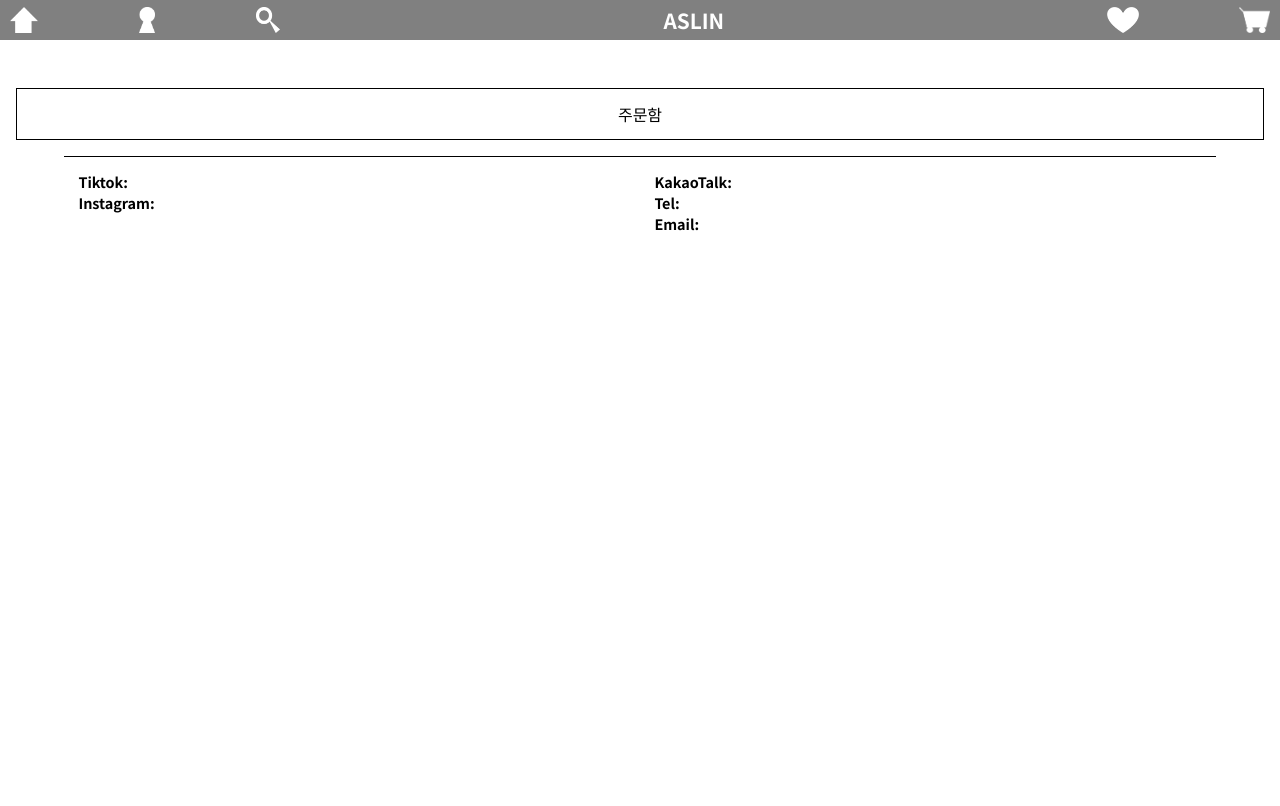
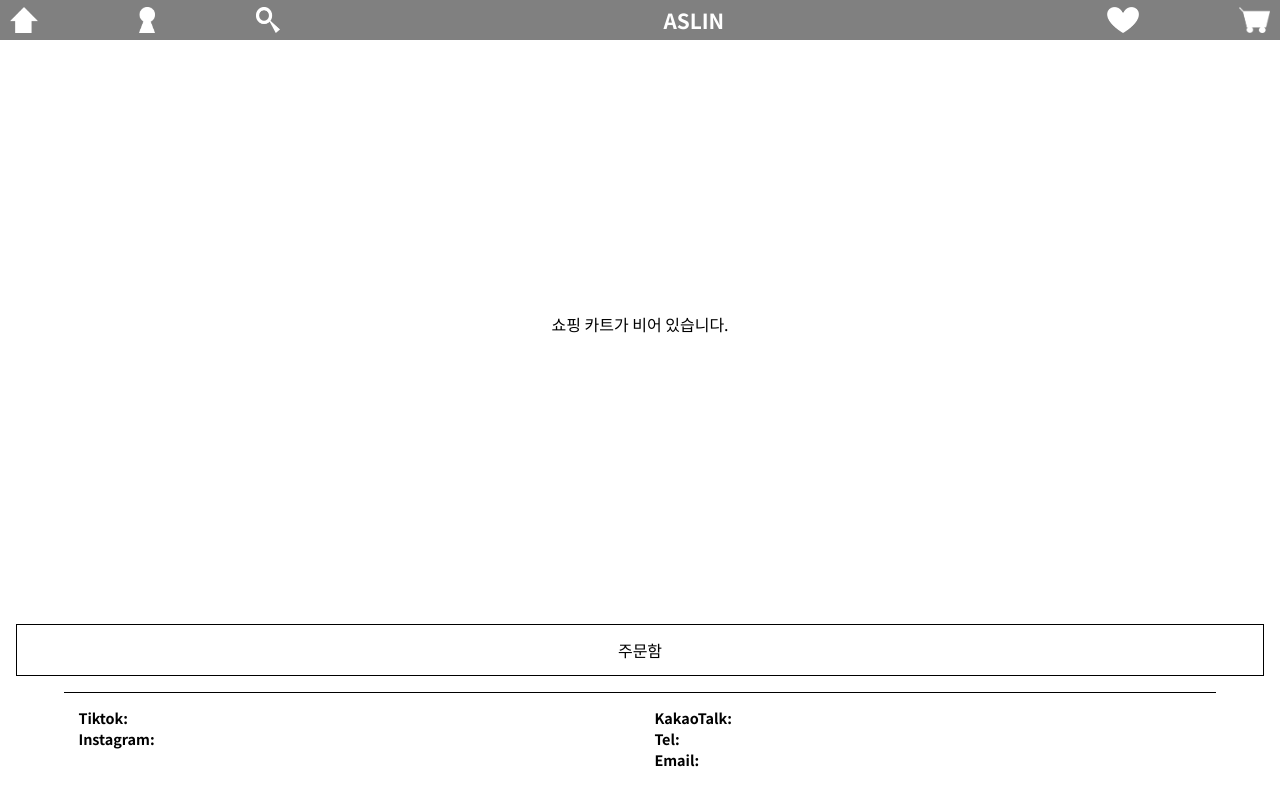
Before and after one commit to Wk-P/application, a Vue app in the folder VueProject/: page /cart in a window 1280 px wide. Shown: the top 806 px of the page. Built offline with nearby package versions, Linux system fonts and the light colour scheme.

Commit message:
update files

```diff
--- a/VueProject/src/pages/cart/App.vue
+++ b/VueProject/src/pages/cart/App.vue
@@ -1,7 +1,7 @@
 <template>
     <OptionHeader />
     <div class="content-block">
-        <ul class="item-list">
+        <ul v-if="cartItemsList.length > 0" class="item-list">
             <li v-for="item in cartItemsList">
                 <div class="left-check-box-style">
                     <input type="checkbox" />
@@ -28,6 +28,9 @@
                 </div>
             </li>
         </ul>
+        <div v-else class="empty-hint">
+            쇼핑 카트가 비어 있습니다.
+        </div>
     </div>
     <div class="bottom-block" ref="btmBlockDiv">
         <button @click="order">주문함</button>
@@ -99,6 +102,13 @@ const order = () => {
 </script>
 
 <style scoped>
+.empty-hint {
+    box-sizing: border-box;
+    text-align: center;
+    padding: 33vh 5vh;
+    width: 100%;
+}
+
 footer {
     width: 100%;
 }
```
Also changed, not shown: 1 other file (tests, documents, lock files or other folders).
